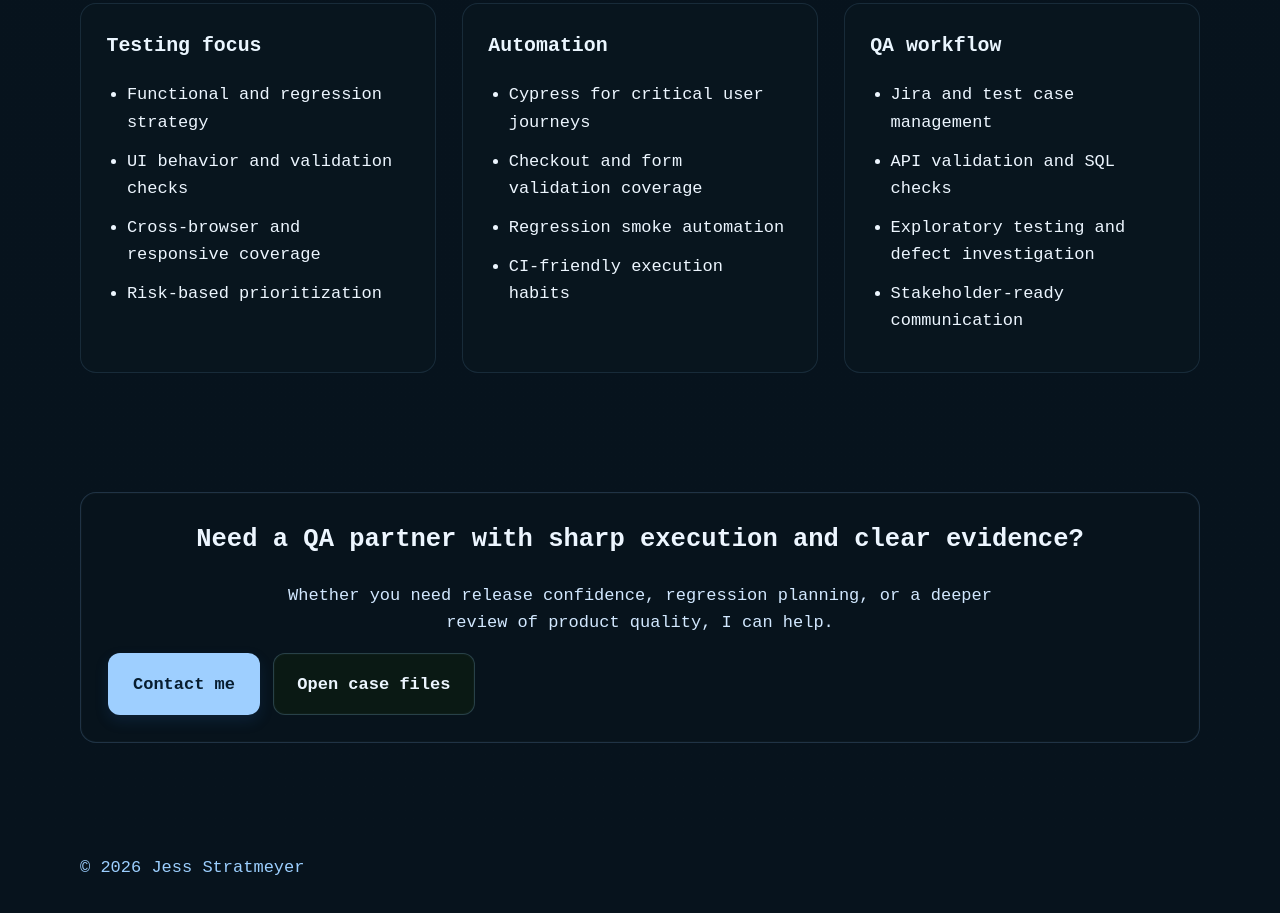
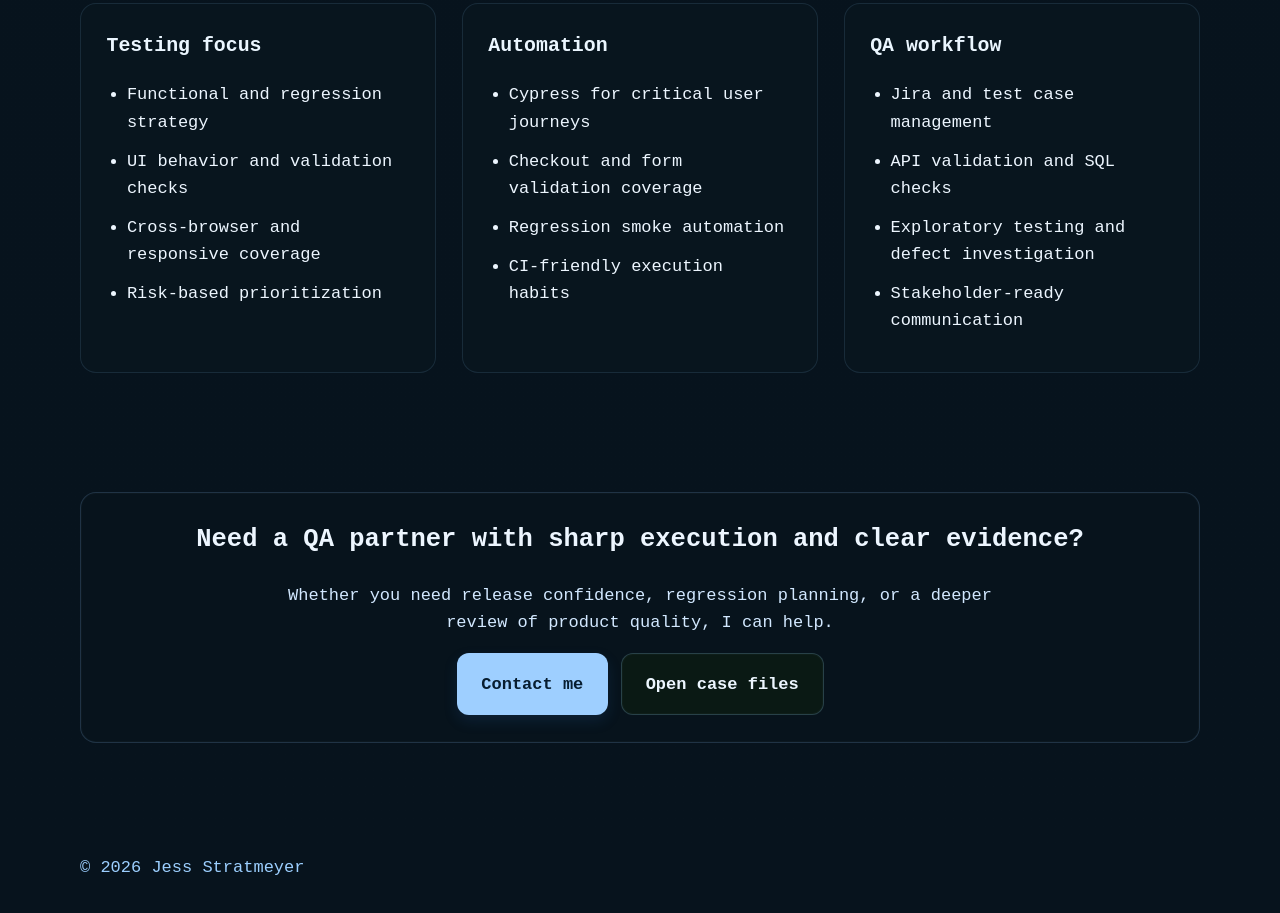
Before and after one commit to jstratmeyer50/qa-portfolio, a plain HTML site: page index.html in a window 1280 px wide. Shown: the part 1692-2605 px from the top of the page. Drawn offline with Linux system fonts and the light colour scheme.

Commit message:
centered buttons on home page

```diff
--- a/styles.css
+++ b/styles.css
@@ -446,6 +446,10 @@ button:focus-visible {
   border: 1px solid rgba(142, 201, 255, 0.18);
 }
 
+.cta-card .guide-links {
+  justify-content: center;
+}
+
 .cta-card h2 {
   margin-top: 0;
 }
```
